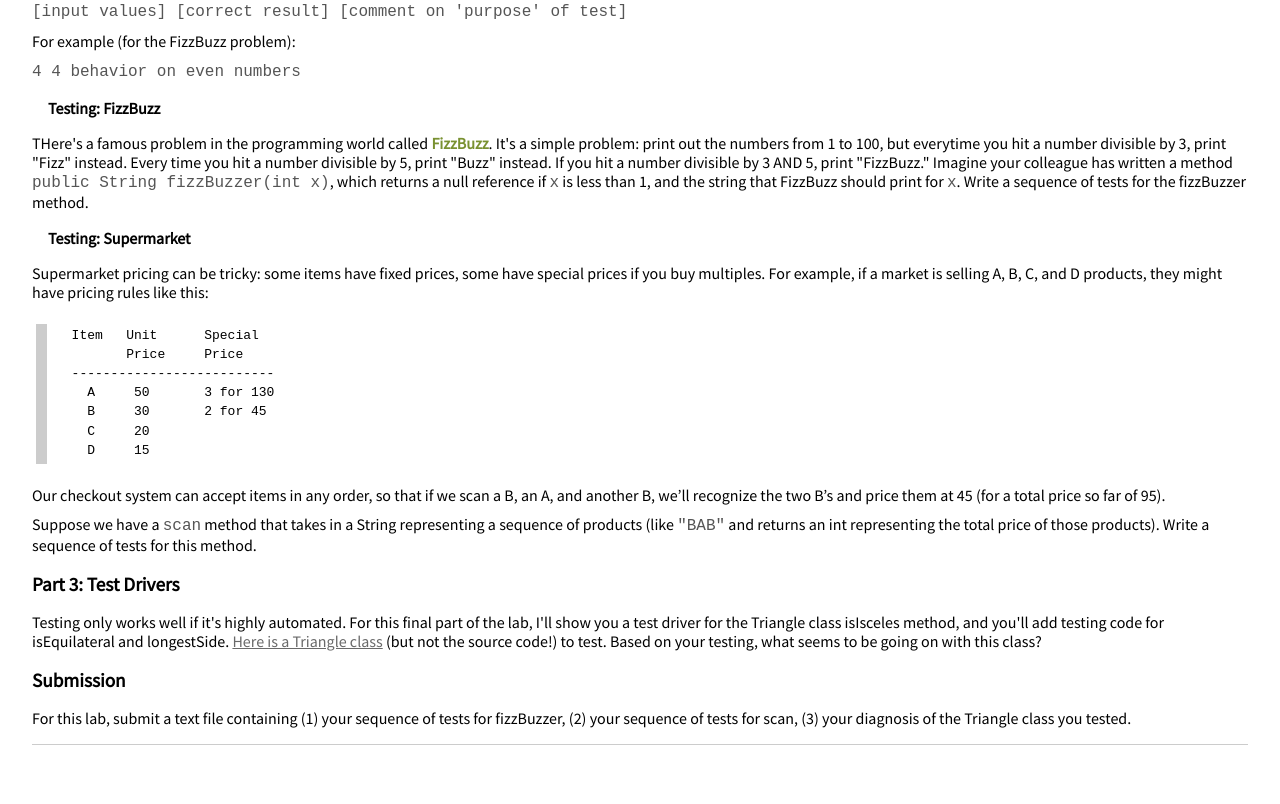
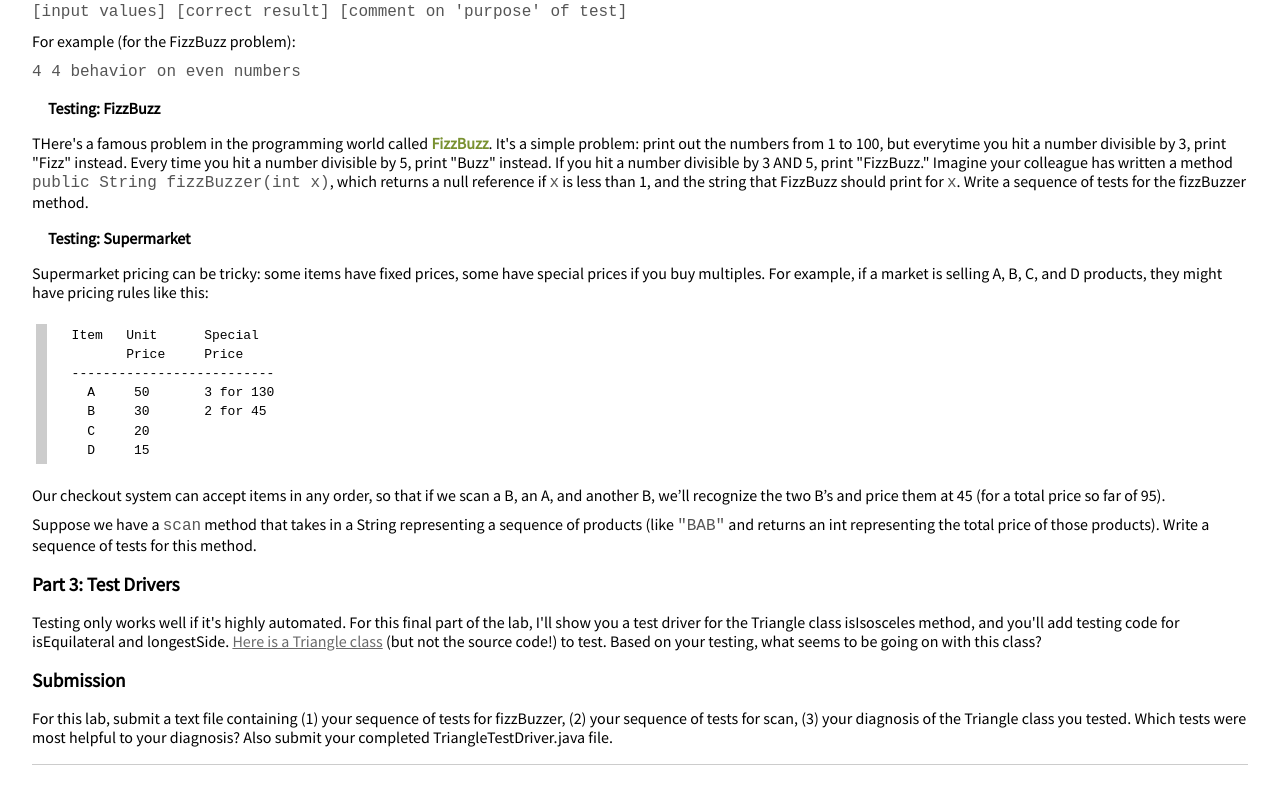
Before and after one commit to ScottDDexter/Alma-CSC120-F19, a plain HTML site: page lab9.html in a window 1280 px wide. Shown: the part 481-1285 px from the top of the page. Drawn offline with Linux system fonts and the light colour scheme.

Commit message:
Minor tweaks to lab 9.

```diff
--- a/lab9.html
+++ b/lab9.html
@@ -79,11 +79,11 @@
 
   <h3>Part 3: Test Drivers</h3>
 
-  <p>Testing only works well if it's highly automated. For this final part of the lab, I'll show you a test driver for the Triangle class isIsceles method, and you'll add testing code for isEquilateral and longestSide. <a href="Triangle.class">Here is a Triangle class</a> (but not the source code!) to test. Based on your testing, what seems to be going on with this class?</p>
+  <p>Testing only works well if it's highly automated. For this final part of the lab, I'll show you a test driver for the Triangle class isIsosceles method, and you'll add testing code for isEquilateral and longestSide. <a href="Triangle.class">Here is a Triangle class</a> (but not the source code!) to test. Based on your testing, what seems to be going on with this class?</p>
 
   <h3>Submission</h3>
 
-  <p>For this lab, submit a text file containing (1) your sequence of tests for fizzBuzzer, (2) your sequence of tests for scan, (3) your diagnosis of the Triangle class you tested.</p>
+  <p>For this lab, submit a text file containing (1) your sequence of tests for fizzBuzzer, (2) your sequence of tests for scan, (3) your diagnosis of the Triangle class you tested. Which tests were most helpful to your diagnosis? Also submit your completed TriangleTestDriver.java file.</p>
 
  <hr/>
 </body>
```
